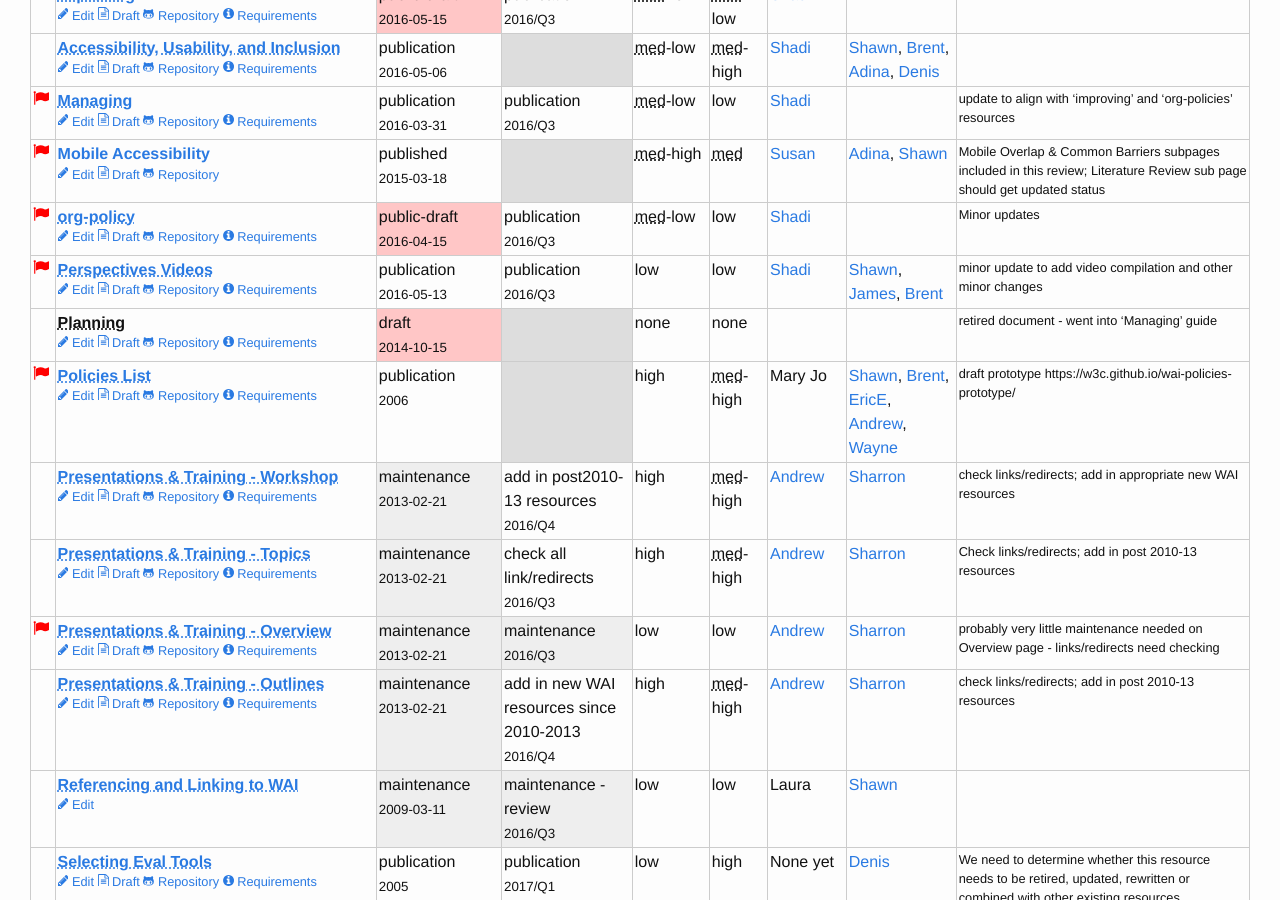
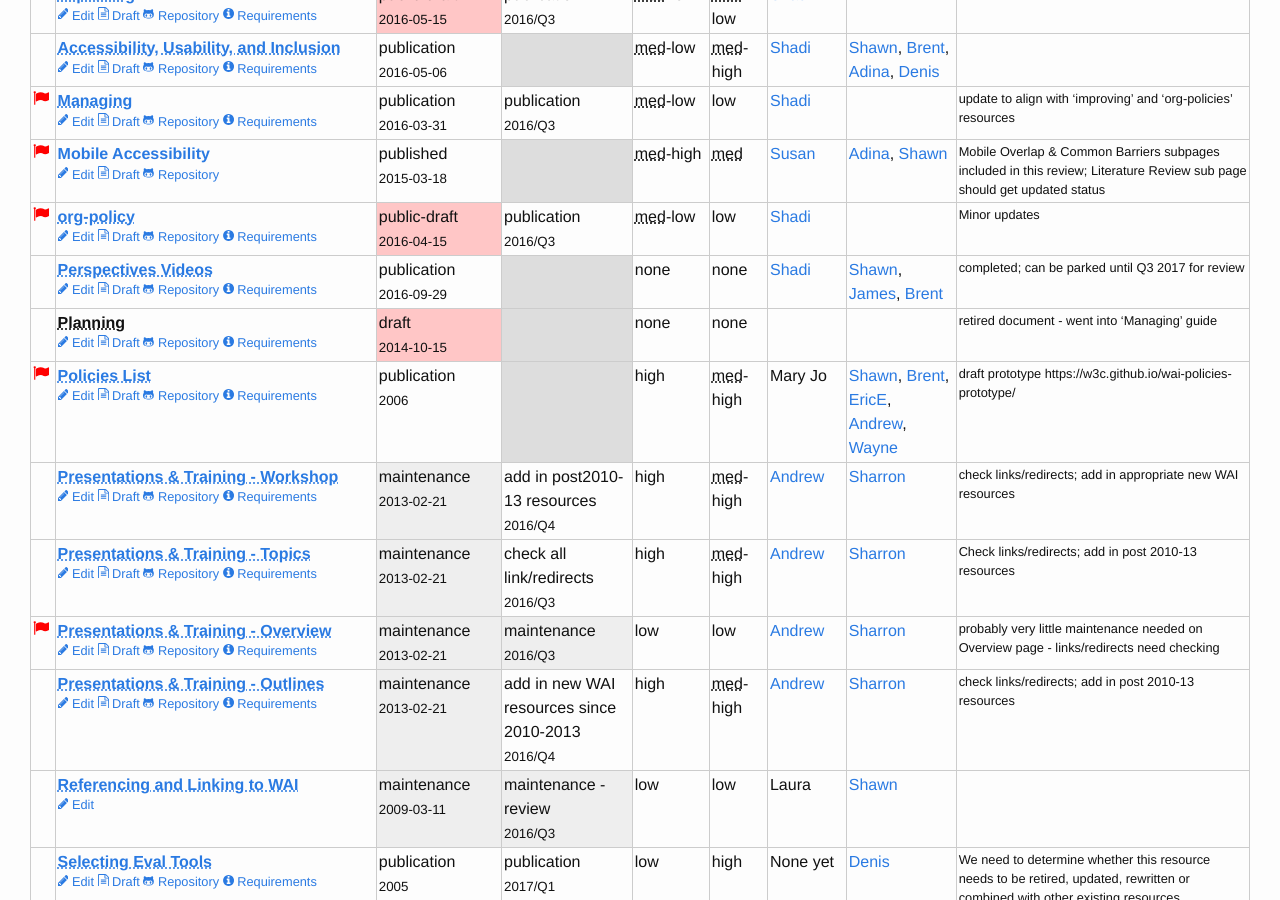
Before and after one commit to w3c/wai-resources, a Jekyll site: the page built from index.html, in a window 1280 px wide and 900 px high, scrolled down 1523 px. Built offline with Jekyll 4.4.1, drawn with Linux system fonts in a browser that asks for light colours.

Commit message:
Update perspectives.md

```diff
--- a/_resources/perspectives.md
+++ b/_resources/perspectives.md
@@ -4,10 +4,10 @@ shorttitle: "Perspectives Videos"
 uri: http://www.w3.org/WAI/perspectives/
 repository: wai-showcase-examples
 requirements: https://www.w3.org/WAI/EO/wiki/Showcase_Examples_with_Videos/Requirements_Analysis
-updated: 2016-05-13
-active: true
-urgency: 1
-effort: 1
+updated: 2016-09-29
+active: false
+urgency: 0
+effort: 0
 rm: Shadi
 contributors:
 - Shawn
@@ -15,7 +15,5 @@ contributors:
 - Brent
 current-stage: publication
 roadmap:
-  - date: 2016/Q3
-    stage: publication
-note: "minor update to add video compilation and other minor changes"
+note: "completed; can be parked until Q3 2017 for review"
 ---
```
